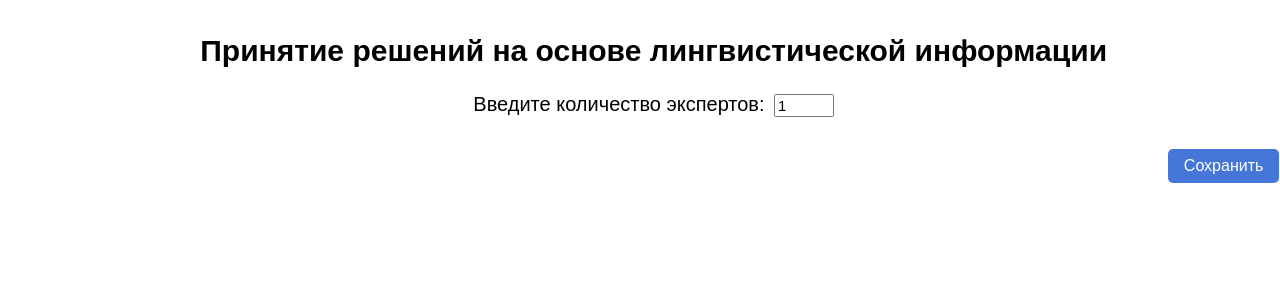
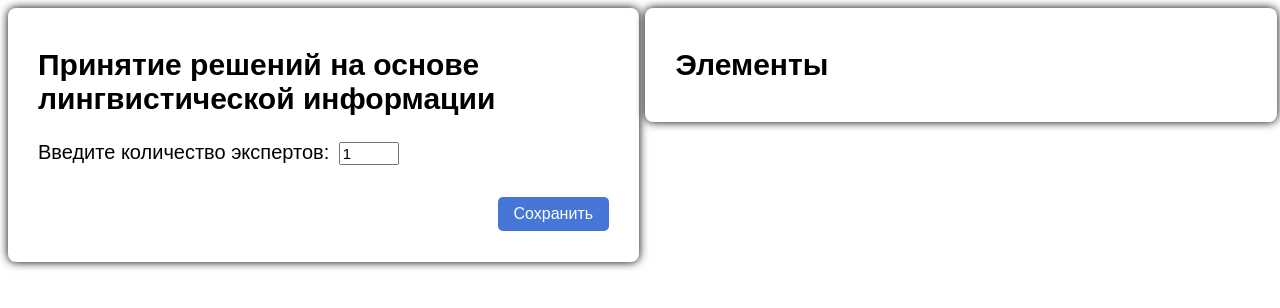
Before and after one commit to Dmitryl25/course-work, a Flask app: page / in a window 1280 px wide. Shown: the top 308 px of the page. Run offline with Flask 3, Linux system fonts and the light colour scheme; some libraries are stand-ins or nearby versions.

Commit message:
Update page.html
Добавил окно слева

```diff
--- a/templates/page.html
+++ b/templates/page.html
@@ -2,7 +2,9 @@
 {% block content %}
 
   <!-- Главное окно -->
-  <div id="main-modal" class="modal" style="display: block;">
+<div id="container">
+  <div id="left">
+  <div id="main-modal" class="window" style="display: block;">
     <h2 style="font-size: 30px">Принятие решений на основе лингвистической информации</h2>
     <label for="experts-input" style="font-size: 20px; padding-right: 5px">Введите количество экспертов:</label>
     <input type="number" id="experts-input" style="font-size: 15px" name="experts-input" value="1" min="1" max="20" required>
@@ -10,8 +12,11 @@
       <button id="submit-btn" class="blue-btn">Сохранить</button>
     </div>
   </div>
+
+     <!-- Подсказывательное окно -->
+
 <!-- окно экспертов -->
-  <div id="experts-modal" class="modal" style="display: none;">
+  <div id="experts-modal" class="window" style="display: none;">
   <h2>Заполните экспертов</h2>
   <div id="experts-fields"></div>
   <div id="warningExperts" style="padding-left: 120px; display: none">
@@ -23,7 +28,7 @@
     </div>
   </div>
 <!-- окно выбора числа критериев -->
-  <div id="number-of-criteria-modal" class="modal" style="display: none;">
+  <div id="number-of-criteria-modal" class="window" style="display: none;">
     <label for="criteria-input" style="font-size: 20px; padding-right: 5px">Введите количество критериев:</label>
     <input type="number" id="criteria-input" style="font-size: 15px" name="criteria-input" value="1" min="1" max="20" required>
     <div style="text-align: right; margin-bottom: 1em; margin-top: 2em;">
@@ -33,7 +38,7 @@
   </div>
 
 <!-- окно критериев -->
-<div id="criteria-modal" class="modal" style="display: none;">
+<div id="criteria-modal" class="window" style="display: none;">
 <h2>Заполните критерии</h2>
   <div id="criteria-fields"></div>
   <div id="warningCriteria" style="padding-left: 120px; display: none">
@@ -46,14 +51,14 @@
 </div>
 
 <!-- окно шкал -->
-<div id="scales-modal" class="modal" style="display: none;">
+<div id="scales-modal" class="window" style="display: none;">
   <div id="scales-fields-for-qualitative"></div>
   <div id="scales-fields-for-quantitative"></div>
 </div>
 
 
 <!-- окно выбора числа альтернатив -->
-<div id="number-alternatives-modal" class="modal" style="display: none;">
+<div id="number-alternatives-modal" class="window" style="display: none;">
     <label for="alternatives-input" style="font-size: 20px; padding-right: 5px">Введите количество альтернатив:</label>
     <input type="number" id="alternatives-input" style="font-size: 15px" name="alternatives-input" value="1" min="1" max="10" required>
     <div style="text-align: right; margin-bottom: 1em; margin-top: 2em;">
@@ -63,13 +68,27 @@
 </div>
 
 <!-- окно альтернатив -->
-  <div id="alternatives-modal" class="modal" style="display: none;">
+  <div id="alternatives-modal" class="window" style="display: none;">
   <h2>Заполните альтернативы</h2>
   <div id="alternatives-fields"></div>
+  <div id="warningAlternative" style="padding-left: 120px; display: none">
+      <p id="Alternative-warning-text" style="color: red">Заполнены не все поля</p>
+  </div>
     <div style="text-align: right; margin-bottom: 1em; margin-top: 2em;">
       <button id="back-btn-to_number-of-alternatives" class="blue-btn">Назад</button>
       <button id="submit-btn-to-evaluate" class="blue-btn">Отправить</button>
     </div>
   </div>
+  </div>
+    <div id="meaningful-modal" class="window" style="display: block;">
+    <h2 style="font-size: 30px">Элементы</h2>
+    <div id="meaningful-fields" style="display: none">
+        <div id="res"></div>
+        <div id="experts" class="window" style="display: none"></div>
+        <div id="criteria" class="window" style="display: none"></div>
+        <div id="alternatives" class="window" style="display: none"></div>
+    </div>
+  </div>
+</div>
 
 {% endblock %}
```
